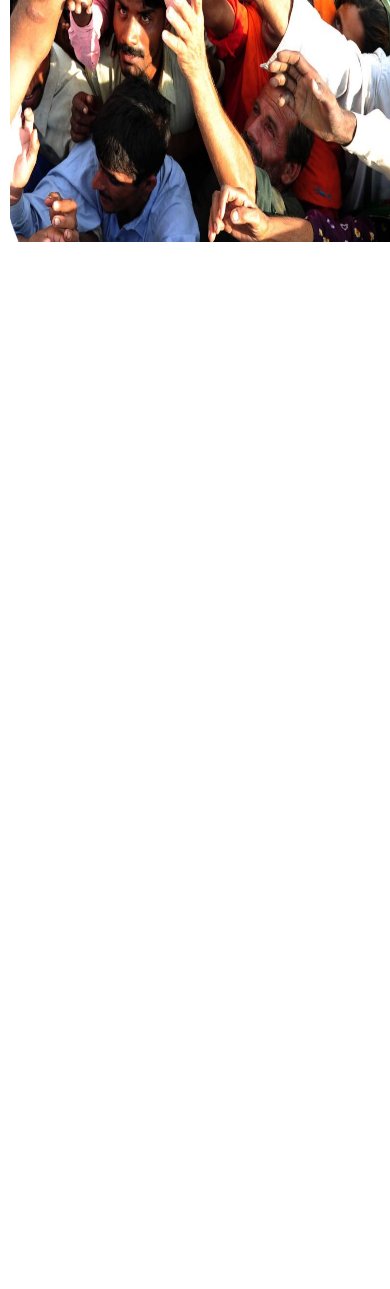
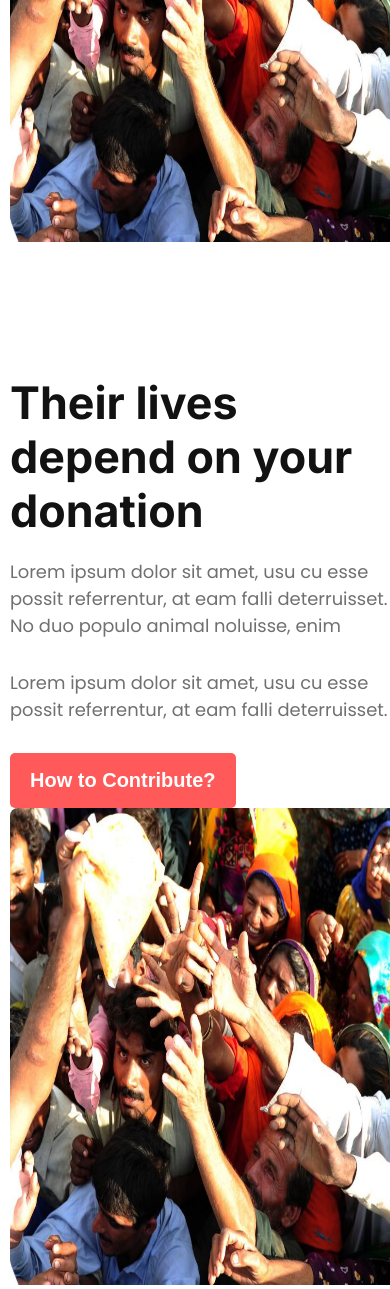
Before and after one commit to sumitaislam2007-sketch/responsive-donate-website, a plain HTML site: page index.html in a window 390 px wide. Shown: the part 3644-4933 px from the top of the page. Before the commit the page ends 3890 px from the top, so only its background shows below. Drawn offline with Linux system fonts and the light colour scheme.

Commit message:
ziczac section done

```diff
--- a/index.html
+++ b/index.html
@@ -76,6 +76,18 @@
                 <img src="images/donation0.jpg" alt="">
             </div>
         </section>
+        <section class="contribute-section2">
+            <div class="contribute-image">
+                <img src="images/donation0.jpg" alt="">
+            </div>
+            <div class="contribute-content">
+                <h3 class="section-title">Their lives depend on your donation
+                </h3>
+                <p class="section-description">Lorem ipsum dolor sit amet, usu cu esse possit referrentur, at eam falli deterruisset. No duo populo animal noluisse, enim</p>
+                <p class="section-description">Lorem ipsum dolor sit amet, usu cu esse possit referrentur, at eam falli deterruisset.</p>
+                <button class="btn-primary">How to Contribute?</button>
+            </div>
+        </section>
     </main>
     <footer></footer>
 </body>
--- a/styles/index.css
+++ b/styles/index.css
@@ -145,7 +145,7 @@ main section{
     font-size: 1rem;
  }
  /* contribute-section */
- .contribute-section{
+ .contribute-section, .contribute-section2{
     display: flex;
     max-width: 1100px;
     gap: 83px;
@@ -154,7 +154,8 @@ main section{
     justify-content: center;
     align-items: center;
  }
- .contribute-section div{
+ .contribute-section div,
+ .contribute-section2 div{
     width: 50%;
  }
  .contribute-image img{
@@ -183,7 +184,13 @@ main section{
         flex-direction: column;
         gap: 0px;
     }
-    .contribute-section div{
+    .contribute-section2{
+        flex-direction: column-reverse;
+        gap: 0px;
+    }
+
+    .contribute-section div,
+    .contribute-section2 div{
        width: 100%;
     }
     header, main{
@@ -206,7 +213,12 @@ main section{
         flex-direction: column;
         gap: 0px;
     }
-    .contribute-section div{
+    .contribute-section2{
+        flex-direction: column-reverse;
+        gap: 0px;
+    }
+    .contribute-section div,
+    .contribute-section2 div{
        width: 100%;
     }
     header, main{
```
